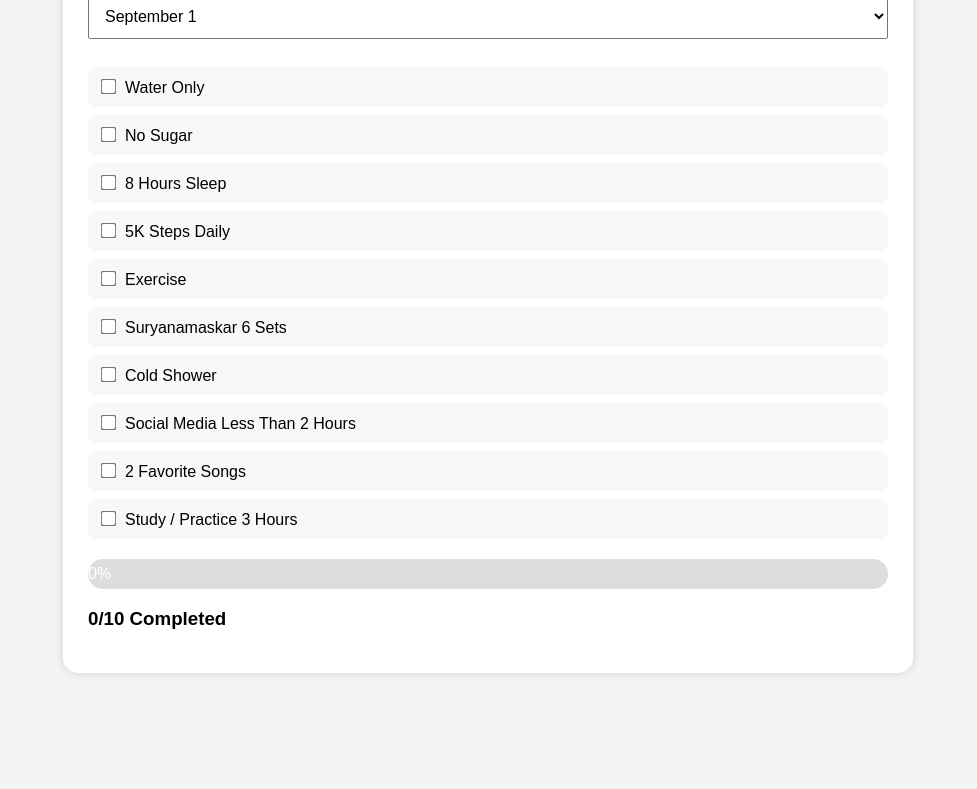
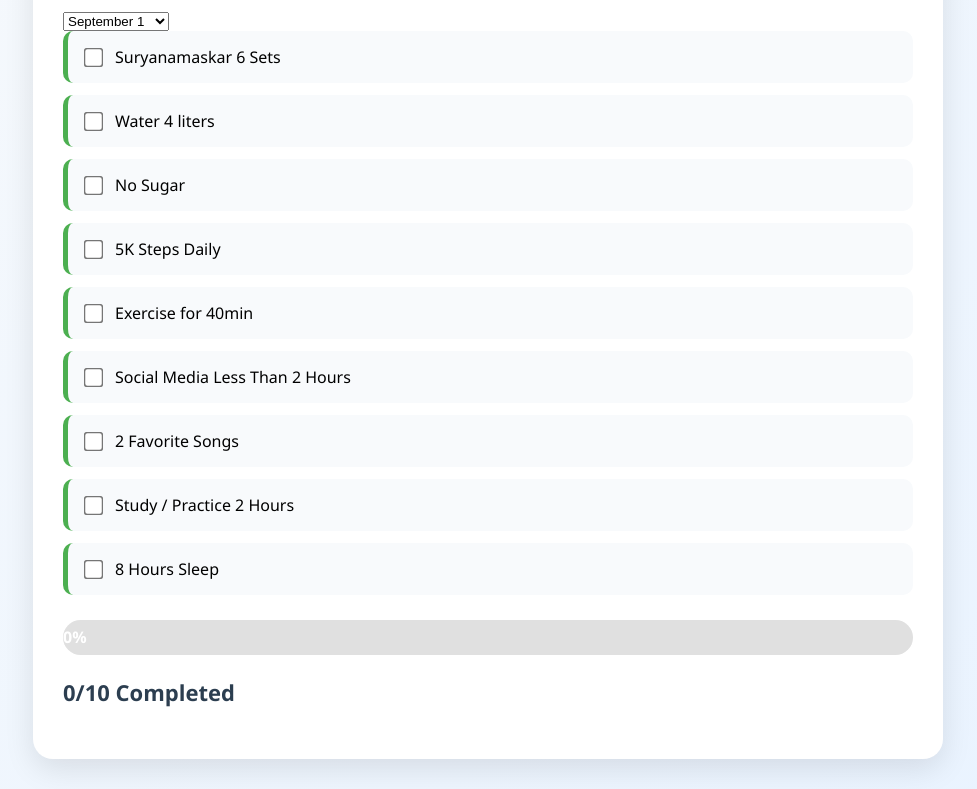
Before and after one commit to Lavanyanambari/JavawithSelenium, a plain HTML site: page index.html in a window 1280 px wide. Shown: the part 140-929 px from the top of the page, without its empty margins (152-1129 px from the left). Before the commit the page ends 841 px from the top, so only its background shows below. Drawn offline with Linux system fonts and the light colour scheme.

Commit message:
Update index.html

```diff
--- a/index.html
+++ b/index.html
@@ -6,59 +6,127 @@
 <title>September Challenge Tracker</title>
 
 <style>
-body{
-    font-family:Arial,sans-serif;
-    background:#f4f4f4;
-    padding:20px;
+body {
+    font-family: 'Segoe UI', Arial, sans-serif;
+    background: linear-gradient(135deg, #f6f9fc, #e9f3ff);
+    margin: 0;
+    padding: 30px;
 }
 
-.container{
-    max-width:800px;
-    margin:auto;
-    background:white;
-    padding:25px;
-    border-radius:15px;
-    box-shadow:0 0 10px rgba(0,0,0,0.15);
+.container {
+    max-width: 850px;
+    margin: auto;
+    background: white;
+    padding: 30px;
+    border-radius: 20px;
+    box-shadow: 0 10px 30px rgba(0,0,0,0.1);
 }
 
-h1{
-    text-align:center;
+h1 {
+    text-align: center;
+    color: #2c3e50;
+    margin-bottom: 25px;
 }
 
-select{
-    width:100%;
-    padding:12px;
-    font-size:16px;
-    margin-bottom:20px;
+.date-selector {
+    width: 100%;
+    padding: 14px;
+    border-radius: 10px;
+    border: 2px solid #dfe6e9;
+    font-size: 16px;
+    margin-bottom: 25px;
+    cursor: pointer;
 }
 
-.task{
-    padding:10px;
-    margin:8px 0;
-    background:#f8f8f8;
-    border-radius:8px;
+.task {
+    display: flex;
+    align-items: center;
+    padding: 15px;
+    margin-bottom: 12px;
+    background: #f8fafc;
+    border-left: 5px solid #4CAF50;
+    border-radius: 10px;
+    transition: all 0.3s ease;
 }
 
-.task input{
-    transform:scale(1.2);
-    margin-right:10px;
+.task:hover {
+    background: #edf7ed;
+    transform: translateX(5px);
 }
 
-.progress-container{
-    width:100%;
-    background:#ddd;
-    border-radius:20px;
-    margin-top:20px;
+.task input[type="checkbox"] {
+    transform: scale(1.5);
+    margin-right: 15px;
+    cursor: pointer;
 }
 
-.progress-bar{
-    height:30px;
-    width:0%;
-    background:#4CAF50;
-    color:white;
-    text-align:center;
-    line-height:30px;
-    border-radius:20px;
+.task label {
+    font-size: 18px;
+    cursor: pointer;
+}
+
+.progress-container {
+    background: #e0e0e0;
+    border-radius: 30px;
+    overflow: hidden;
+    height: 35px;
+    margin-top: 25px;
+}
+
+.progress-bar {
+    height: 35px;
+    width: 0%;
+    background: linear-gradient(90deg, #00c853, #4CAF50);
+    text-align: center;
+    color: white;
+    line-height: 35px;
+    font-weight: bold;
+    transition: width 0.5s ease;
+}
+
+.summary {
+    margin-top: 20px;
+    background: #eef7ff;
+    padding: 20px;
+    border-radius: 12px;
+    border-left: 5px solid #2196F3;
+}
+
+.summary h3 {
+    margin-top: 0;
+}
+
+#status {
+    font-size: 22px;
+    font-weight: bold;
+    color: #2c3e50;
+}
+
+table {
+    width: 100%;
+    margin-top: 20px;
+    border-collapse: collapse;
+    overflow: hidden;
+    border-radius: 10px;
+}
+
+th {
+    background: #4CAF50;
+    color: white;
+    padding: 12px;
+}
+
+td {
+    padding: 12px;
+    border-bottom: 1px solid #eee;
+}
+
+tr:nth-child(even) {
+    background: #f8fafc;
+}
+
+tr:hover {
+    background: #edf7ed;
 }
 </style>
 
@@ -84,16 +152,15 @@ select{
 <script>
 
 const habits = [
-"Water Only",
+"Suryanamaskar 6 Sets",
+"Water 4 liters",
 "No Sugar",
-"8 Hours Sleep",
 "5K Steps Daily",
-"Exercise",
-"Suryanamaskar 6 Sets",
-"Cold Shower",
+"Exercise for 40min",
 "Social Media Less Than 2 Hours",
 "2 Favorite Songs",
-"Study / Practice 3 Hours"
+"Study / Practice 2 Hours",
+"8 Hours Sleep"
 ];
 
 const dateSelect = document.getElementById("dateSelect");
```
